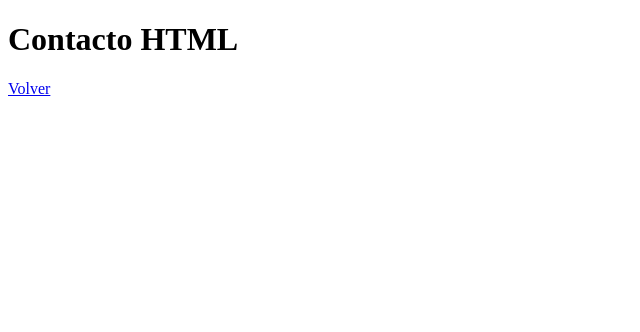
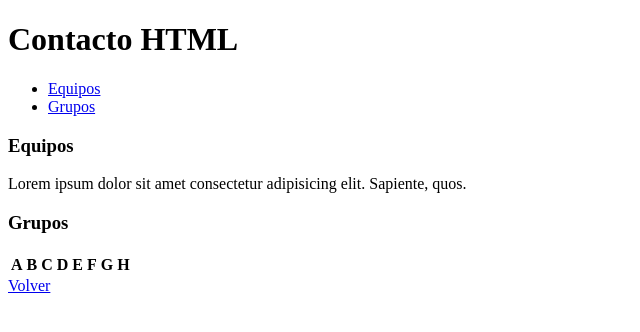
Before and after one commit to Andresquique/bootcamp-java-2023, a plain HTML site: page contacto.html in a window 1280 px wide. Shown: the whole page, without its empty margins (0-640 px from the left). Drawn offline with Linux system fonts and the light colour scheme.

Commit message:
estructura semantica en contacto.html

```diff
--- a/contacto.html
+++ b/contacto.html
@@ -6,7 +6,50 @@
     <title>Document</title>
 </head>
 <body>
+    <header>
     <H1>Contacto HTML</H1>
-    <a href="./index.html">Volver</a>
+    </header>
+    <nav>
+        <ul>
+            <li>
+                <a href="#equipos">Equipos</a>
+            </li>
+            <li>
+                <a href="#grupos">Grupos</a>
+            </li>
+        </ul>
+    </nav>
+    <!--etiqueta semantica main-->
+    <!--contenido principal-->
+    <main>
+        <section>
+            <h3>Equipos</h3>
+            <p id="equipos">Lorem ipsum dolor sit amet consectetur adipisicing elit. Sapiente, quos.</p>
+        </section>
+        <section>
+            <h3>Grupos</h3>
+            <table>
+                <thead>
+                    <tr>
+                        <th>A</th>
+                        <th>B</th>
+                        <th>C</th>
+                        <th>D</th>
+                        <th>E</th>
+                        <th>F</th>
+                        <th>G</th>
+                        <th>H</th>
+                    </tr>
+                </thead>
+            </table>
+        </section>
+    </main>
+    <aside>
+
+    </aside>
+    <footer>
+        <a href="./index.html">Volver</a>
+    </footer>
+
 </body>
 </html>
```
Also changed, not shown: index.html (+20 -3 lines).
